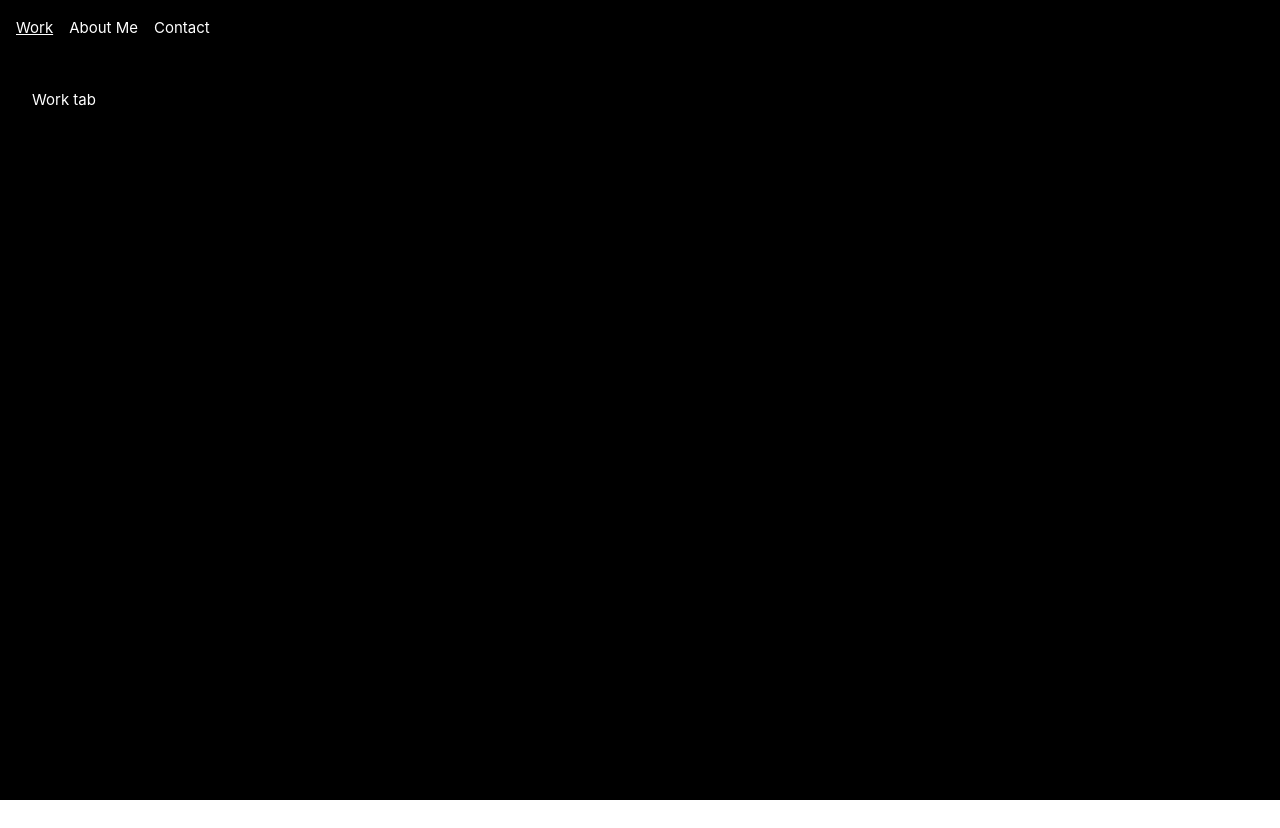
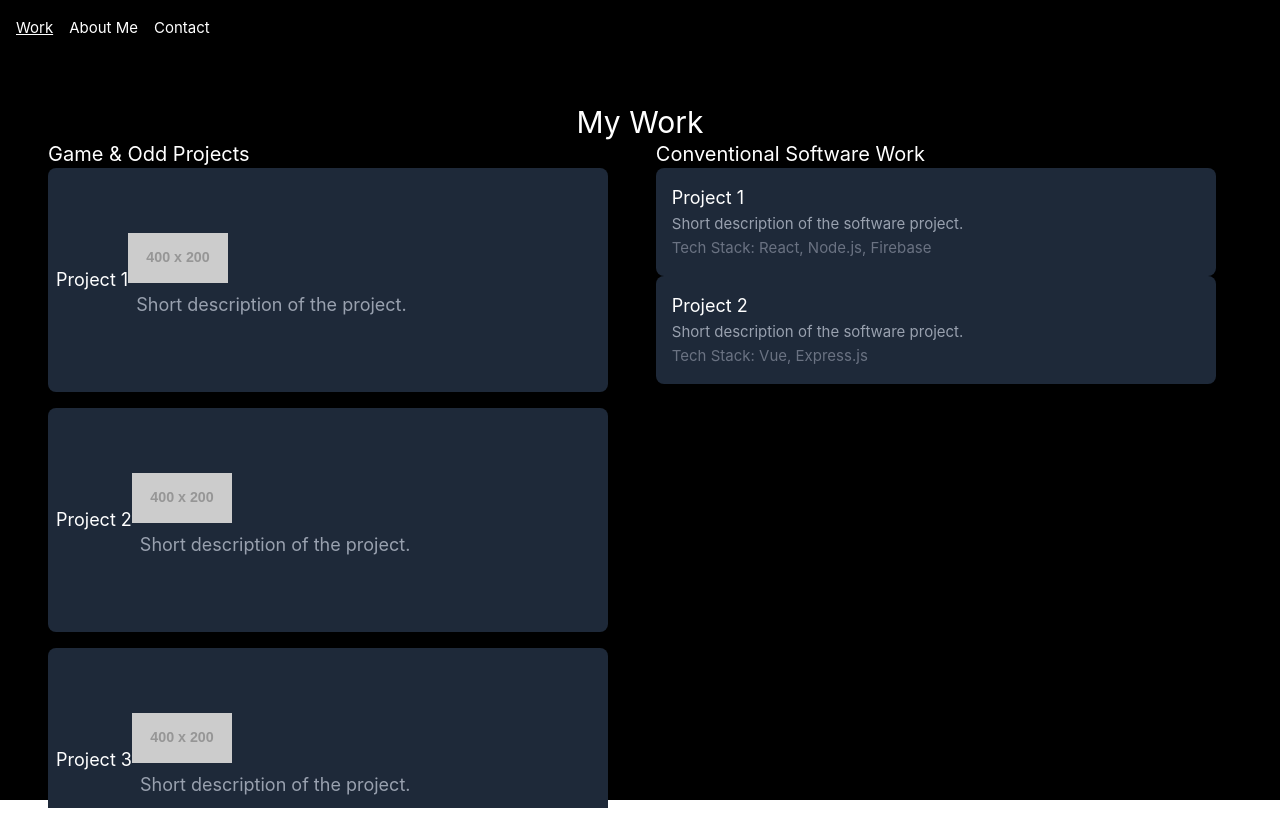
Before and after one commit to GitComet97/Portfolio, a Vue app in the folder webDir/: page / in a window 1280 px wide. Before the commit the page ends 800 px from the top, so only its background shows below. Built offline with nearby package versions, Linux system fonts and the light colour scheme.

Commit message:
Started to setup work tab

```diff
--- a/webDir/index.html
+++ b/webDir/index.html
@@ -1,13 +1,13 @@
 <!doctype html>
-<html lang="en" class="h-full w-full">
+<html lang="en" class="h-screen w-screen">
   <head>
     <meta charset="UTF-8" />
     <link rel="icon" href="/favicon.ico" />
     <meta name="viewport" content="width=device-width, initial-scale=1.0" />
     <title>Vite App</title>
   </head>
-  <body class="h-full w-full p-0 m-0">
-    <div id="app" class="h-full w-full"></div>
+  <body class="p-0 m-0 h-screen w-screen overflow-hidden">
+    <div id="app"></div>
     <script type="module" src="/src/main.ts"></script>
   </body>
 </html>
--- a/webDir/src/App.vue
+++ b/webDir/src/App.vue
@@ -8,7 +8,7 @@ const currentTab = ref('Work')
 </script>
 
 <template>
-  <div class="h-full w-full bg-black text-white flex flex-col">
+  <div class="h-screen w-screen bg-black text-white flex flex-col">
     <nav class="flex gap-4 p-4">
       <button
         @click="currentTab = 'Work'"
--- /dev/null
+++ b/webDir/src/components/ProjectCard.vue
@@ -0,0 +1,24 @@
+<template>
+  <div class="mb-6 pb-4 pr-4">
+    <div class="relative w-full h-56 bg-gray-800 rounded-lg">
+      <!-- Placeholder for Image or Video -->
+      <div class="absolute inset-0 flex items-center justify-start text-white text-lg p-2">
+        <p class="text-white mt-2">{{ title }}</p>
+        <div>
+          <img :src="imageSrc" alt="Project Image" class="object-cover w-1/4 h-full" />
+          <div class="h-full w-full">
+            <p class="text-gray-400 p-2">{{ description }}</p>
+          </div>
+        </div>
+      </div>
+    </div>
+  </div>
+</template>
+
+<script setup lang="ts">
+defineProps({
+  title: String,
+  description: String,
+  imageSrc: String,
+})
+</script>
--- a/webDir/src/components/WorkTab.vue
+++ b/webDir/src/components/WorkTab.vue
@@ -1,3 +1,103 @@
 <template>
-  <div class="">Work tab</div>
+  <div class="mx-auto p-4 h-full">
+    <!-- Title -->
+    <h2 class="text-3xl text-center text-white mb-8">My Work</h2>
+    <!-- Main Layout -->
+    <div class="flex gap-8 w-full">
+      <!-- Left Column: Game & Odd Projects -->
+      <div class="w-1/2 h-[80vh]">
+        <h3 class="text-xl text-white mb-4">Game & Odd Projects</h3>
+        <div class="flex flex-col h-full">
+          <div class="overflow-y-auto h-full">
+            <!-- Project 1 -->
+            <ProjectCard
+              title="Project 1"
+              description="Short description of the project."
+              imageSrc="https://via.placeholder.com/400x200"
+            />
+            <!-- Project 2 -->
+            <ProjectCard
+              title="Project 2"
+              description="Short description of the project."
+              imageSrc="https://via.placeholder.com/400x200"
+            />
+            <!-- Project 3 -->
+            <ProjectCard
+              title="Project 3"
+              description="Short description of the project."
+              imageSrc="https://via.placeholder.com/400x200"
+            />
+            <!-- Project 4 -->
+            <ProjectCard
+              title="Project 4"
+              description="Short description of the project."
+              imageSrc="https://via.placeholder.com/400x200"
+            />
+            <!-- Project 5 -->
+            <ProjectCard
+              title="Project 5"
+              description="Short description of the project."
+              imageSrc="https://via.placeholder.com/400x200"
+            />
+            <!-- Project 6 -->
+            <ProjectCard
+              title="Project 6"
+              description="Short description of the project."
+              imageSrc="https://via.placeholder.com/400x200"
+            />
+          </div>
+        </div>
+      </div>
+
+      <!-- Right Column: Conventional Software Work -->
+      <div class="w-1/2 pr-4">
+        <h3 class="text-xl text-white mb-4">Conventional Software Work</h3>
+        <!-- Project 1 -->
+        <div class="bg-gray-800 p-4 m-6 rounded-lg">
+          <h4 class="text-white text-lg">Project 1</h4>
+          <p class="text-gray-400">Short description of the software project.</p>
+          <p class="text-gray-500">Tech Stack: React, Node.js, Firebase</p>
+        </div>
+
+        <!-- Project 2 -->
+        <div class="bg-gray-800 p-4 m-6 rounded-lg">
+          <h4 class="text-white text-lg">Project 2</h4>
+          <p class="text-gray-400">Short description of the software project.</p>
+          <p class="text-gray-500">Tech Stack: Vue, Express.js</p>
+        </div>
+      </div>
+    </div>
+  </div>
 </template>
+
+<script setup lang="ts">
+import ProjectCard from './ProjectCard.vue'
+</script>
+
+<style scoped>
+.left-column {
+  height: 80vh;
+}
+
+::-webkit-scrollbar {
+  width: 8px; /* Set width of the scrollbar */
+}
+
+::-webkit-scrollbar-thumb {
+  background-color: #4a90e2; /* Match this color to your theme */
+  border-radius: 50px; /* Pill shape */
+  transition: background-color 0.3s ease;
+}
+
+::-webkit-scrollbar-thumb:hover {
+  background-color: #3b7d9e; /* Darker shade on hover */
+}
+
+::-webkit-scrollbar-track {
+  background: transparent;
+}
+
+::-webkit-scrollbar-corner {
+  background: transparent;
+}
+</style>
```
